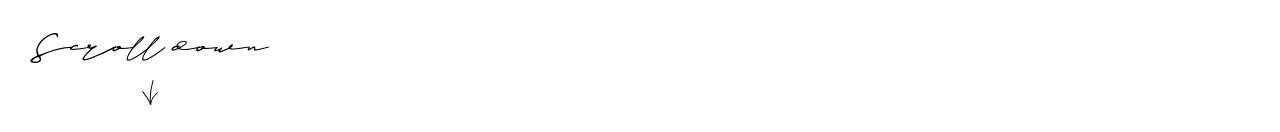
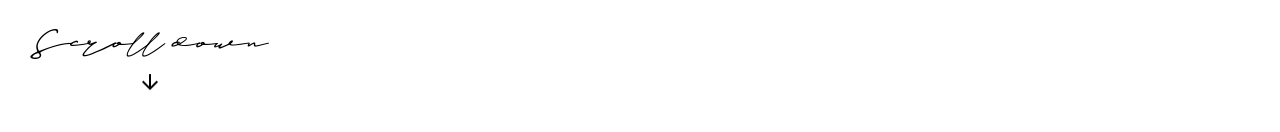
Before and after one commit to eniko-galambos/cv-app, a React (Vite) app: page / in a window 1280 px wide. Shown: the part 668-800 px from the top of the page. Built offline with nearby package versions, Linux system fonts and the light colour scheme.

Commit message:
fix: small design modifications

```diff
--- a/src/components/Hero/index.js
+++ b/src/components/Hero/index.js
@@ -150,8 +150,8 @@ const Hero = () => {
         id="scroll-down"
         className="fixed bottom-8 left-8 flex flex-col items-center"
       >
-        <p className="font-janetta text-4xl mb-4">Scroll down</p>
-        <div className="w-4 h-4 animate-bounce">
+        <p className="font-janetta text-4xl mb-3 cursor-default">Scroll down</p>
+        <div className="w-6 h-6 animate-bounce">
           <Arrow />
         </div>
       </div>
--- a/src/index.html
+++ b/src/index.html
@@ -7,7 +7,7 @@
     <link rel="stylesheet" href="styles.css" />
     <title>Enikő Galambos</title>
   </head>
-  <body class="font-roboto">
+  <body class="font-roboto font-light">
     <div id="root"></div>
   </body>
   <script src="App.js" type="module"></script>
--- a/src/svg/Arrow/index.js
+++ b/src/svg/Arrow/index.js
@@ -2,19 +2,9 @@ import React from 'react';
 
 const Arrow = () => {
   return (
-    <svg
-      id="arrow"
-      xmlns="http://www.w3.org/2000/svg"
-      viewBox="0 0 24.83 38.97"
-    >
-      <path
-        d="M24,1.9c-3.14,11.64-5.22,23.71-4.14,35.8.09.95,1.59,1,1.5,0-1.07-12,1-23.88,4.09-35.4A.75.75,0,0,0,24,1.9Z"
-        transform="translate(-7.52 -1.37)"
-      />
-      <path
-        d="M7.67,19.71c2.48,3.31,5,6.59,7.42,10a35.69,35.69,0,0,1,5.38,10.14.75.75,0,0,0,1.47-.2c.13-7.51,5-13.42,10.18-18.32.7-.67-.36-1.73-1.06-1.07-5.52,5.19-10.49,11.47-10.62,19.39l1.47-.2a35.75,35.75,0,0,0-5.3-10.17C14.15,25.75,11.52,22.37,9,19c-.57-.77-1.87,0-1.29.75Z"
-        transform="translate(-7.52 -1.37)"
-      />
+    <svg id="arrow" xmlns="http://www.w3.org/2000/svg" viewBox="0 0 24 24">
+      <path d="M0 0h24v24H0V0z" fill="none" />
+      <path d="M20 12l-1.41-1.41L13 16.17V4h-2v12.17l-5.58-5.59L4 12l8 8 8-8z" />
     </svg>
   );
 };
```
